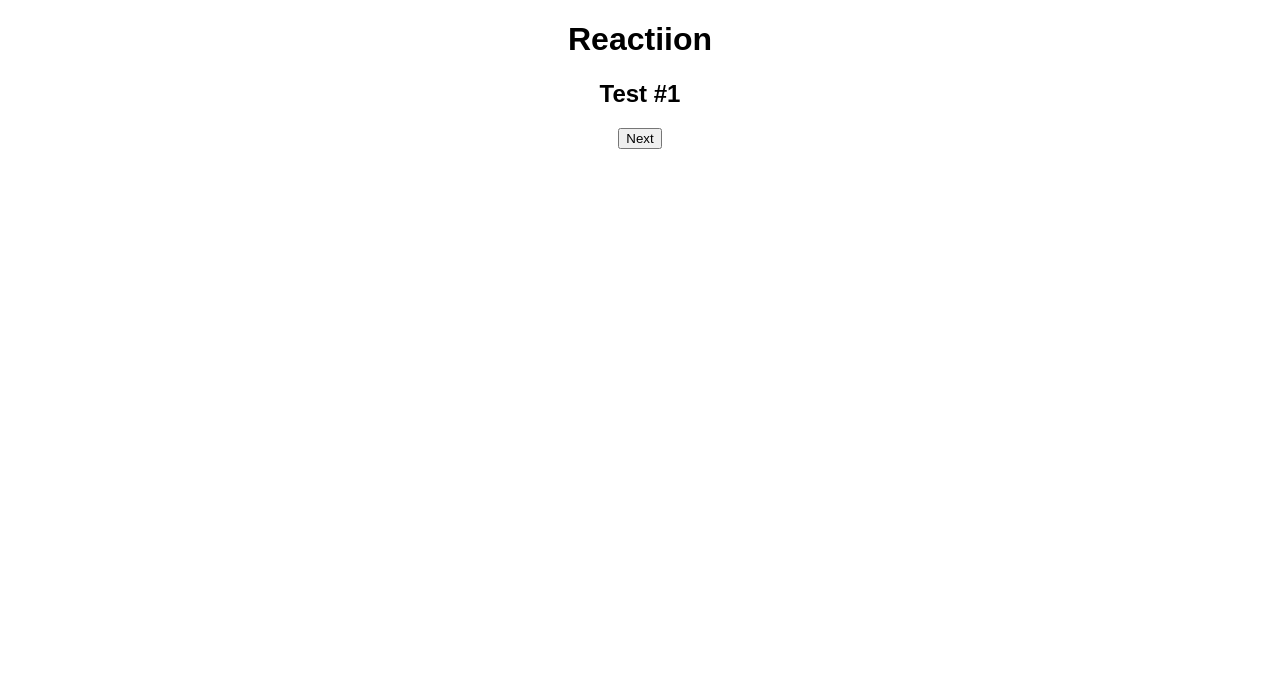
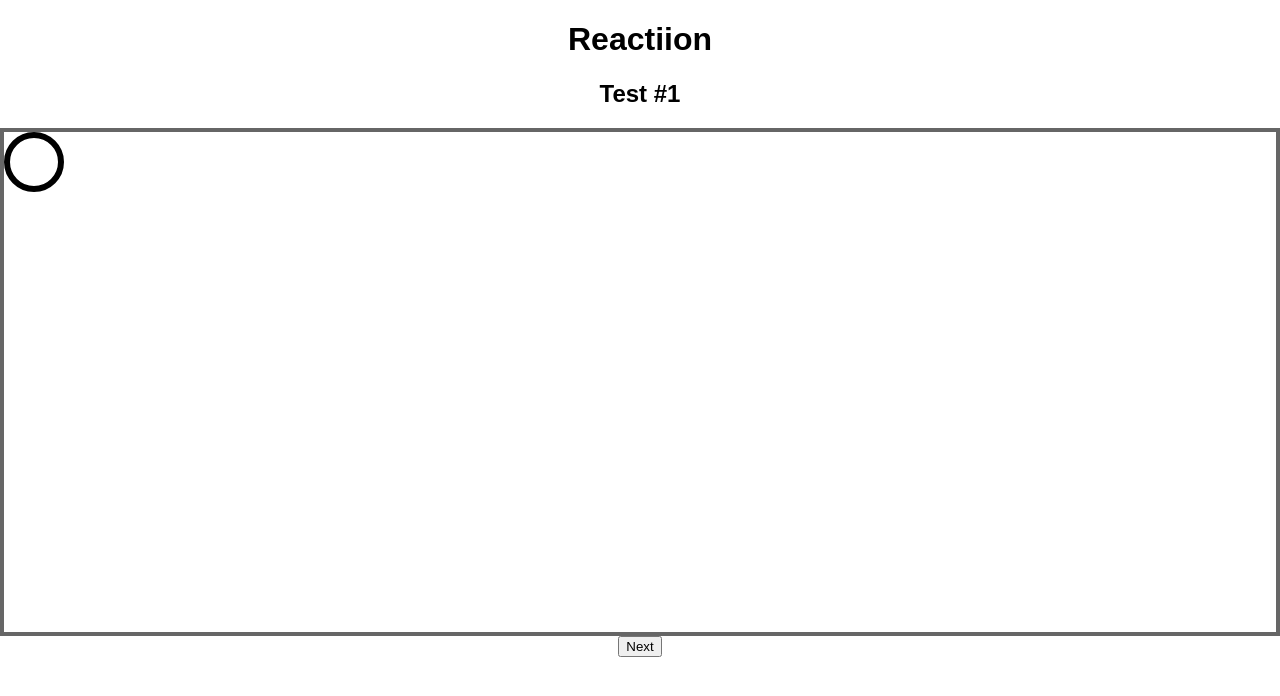
Before and after one commit to olefrank/reaction, a React (Create React App) app: page / in a window 1280 px wide. Both pictures are taken after a click on the button "Start". Shown: the top 696 px of the page. Built offline with nearby package versions, Linux system fonts and the light colour scheme.

Commit message:
Test area to put elements in Circle element in Test On restart: reset state

```diff
--- a/src/App.js
+++ b/src/App.js
@@ -59,7 +59,8 @@ class App extends Component {
     const { steps: oldSteps } = this.state;
 
     // get next step or restore all steps
-    const steps = oldSteps.length > 1 ? oldSteps.slice(1) : [{ ...welcome }];
+    const steps =
+      oldSteps.length > 1 ? oldSteps.slice(1) : [...initialState.steps];
 
     this.setState({ steps });
   };
--- /dev/null
+++ b/src/components/Elements/Circle.jsx
@@ -0,0 +1,48 @@
+import React from "react";
+import PropTypes from "prop-types";
+import "./Elements.css";
+
+const Circle = ({
+  x,
+  y,
+  width = 60,
+  height = 60,
+  color = "black",
+  className,
+  correct,
+  disabled,
+  onClick
+}) => {
+  return (
+    <div
+      style={{ left: x, top: y }}
+      className={`Circle ${className} ${disabled && "disabled"}`}
+      onClick={e => onClick(correct)}
+    >
+      <svg width={width} height={height}>
+        <circle
+          cx="30"
+          cy="30"
+          r="27"
+          stroke={color}
+          strokeWidth="6"
+          fill="none"
+        />
+      </svg>
+    </div>
+  );
+};
+
+Circle.propTypes = {
+  x: PropTypes.number.isRequired,
+  y: PropTypes.number.isRequired,
+  width: PropTypes.number,
+  height: PropTypes.number,
+  color: PropTypes.string,
+  className: PropTypes.string,
+  correct: PropTypes.bool,
+  disabled: PropTypes.bool,
+  onClick: PropTypes.func.isRequired
+};
+
+export default Circle;
--- /dev/null
+++ b/src/components/Elements/Elements.scss
@@ -0,0 +1,8 @@
+.Circle {
+  position: absolute;
+  cursor: pointer;
+  &.disabled {
+    cursor: default;
+    pointer-events: none;
+  }
+}
--- a/src/components/Test/Test.jsx
+++ b/src/components/Test/Test.jsx
@@ -1,9 +1,20 @@
 import React from "react";
 import PropTypes from "prop-types";
+import Circle from "../Elements/Circle";
+import "./Test.css";
 
 const Test = ({ onNext, id }) => (
   <div className="Test">
     <h2>Test #{id}</h2>
+    <div className="Test__area">
+      <Circle
+        x={0}
+        y={0}
+        disabled={false}
+        correct={true}
+        onClick={handleElementClick}
+      />
+    </div>
     <button onClick={onNext}>Next</button>
   </div>
 );
@@ -14,3 +25,9 @@ Test.propTypes = {
 };
 
 export default Test;
+
+const handleElementClick = correct => {
+  if (correct) {
+    console.log("correct");
+  }
+};
--- /dev/null
+++ b/src/components/Test/Test.scss
@@ -0,0 +1,7 @@
+.Test {
+  &__area {
+    border: 4px solid #666;
+    position: relative;
+    height: 500px;
+  }
+}
```
